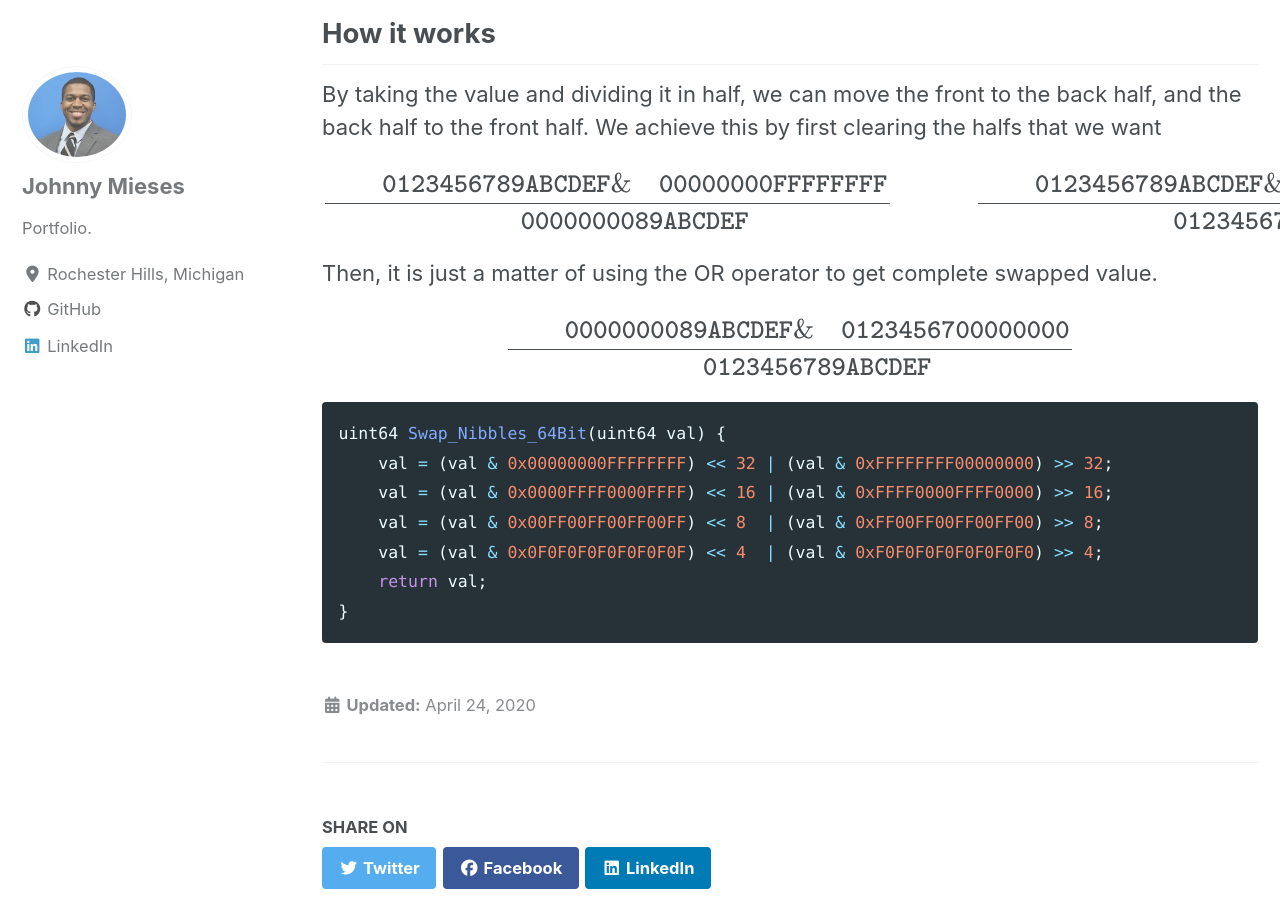
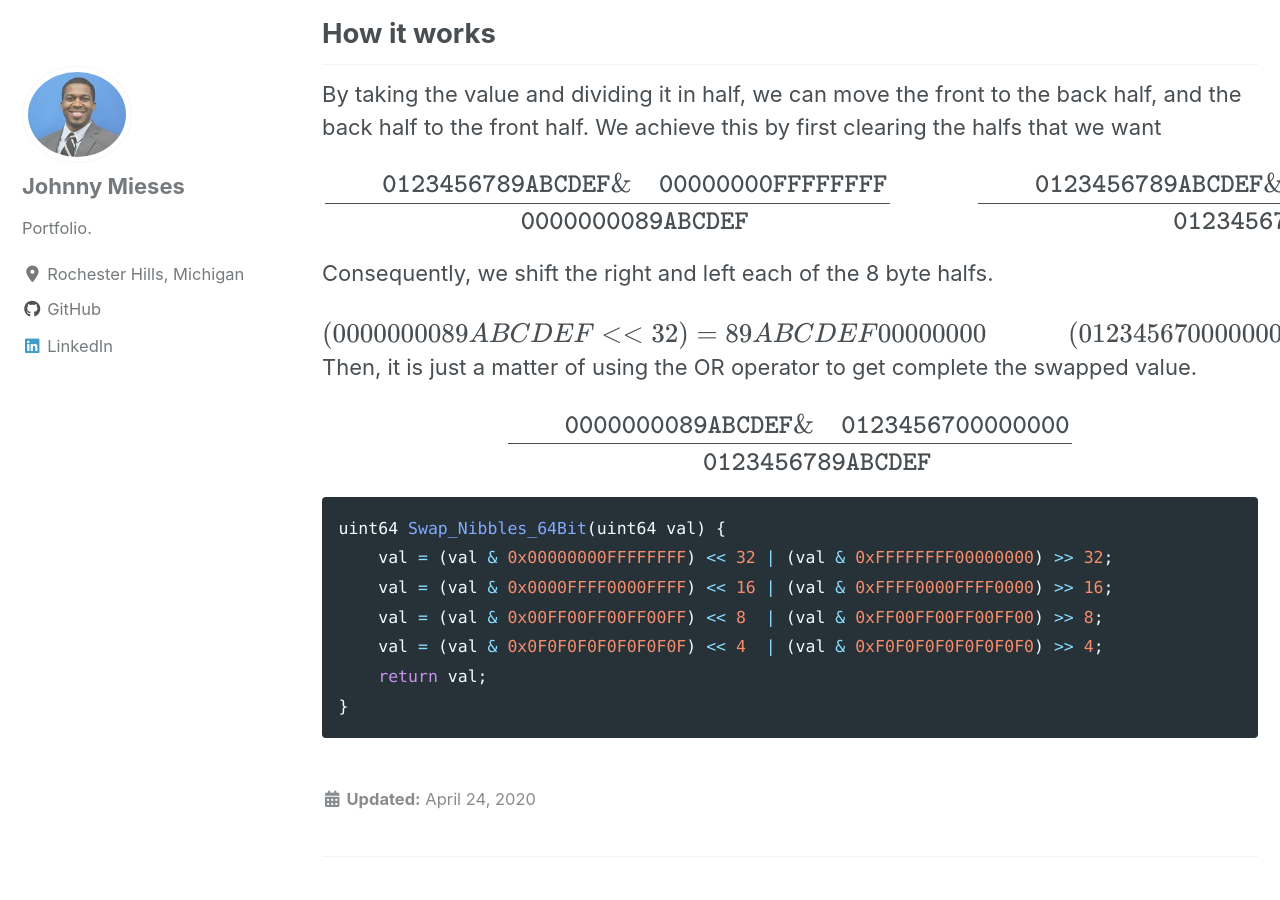
Before and after one commit to jmieses/jmportfolio.github.io, a Jekyll site: the page built from _posts/2020-04-24-Swapping-Nibbles-in-64-bitfield.md, in a window 1280 px wide and 900 px high, scrolled down 860 px. Built offline with Jekyll 4.4.1, drawn with Linux system fonts in a browser that asks for light colours; cached includes are drawn as plain includes; nearby versions of some CDN libraries; formulas are drawn with MathJax 3.

Commit message:
post update

```diff
--- a/_posts/2020-04-24-Swapping-Nibbles-in-64-bitfield.md
+++ b/_posts/2020-04-24-Swapping-Nibbles-in-64-bitfield.md
@@ -24,7 +24,10 @@ By taking the value and dividing it in half, we can move the front to the back h
 $$ \frac{\qquad \texttt{0123456789ABCDEF} \\ \& \quad \texttt{00000000FFFFFFFF}}{\qquad \texttt{0000000089ABCDEF}} \hspace{3em}
 \frac{\qquad \texttt{0123456789ABCDEF} \\ \& \quad \texttt{FFFFFFFF00000000}}{\qquad \texttt{0123456700000000}} $$
 
-Then, it is just a matter of using the OR operator to get complete swapped value.
+Consequently, we shift the right and left each of the 8 byte halfs.
+
+$$(0000000089ABCDEF << 32) = 89ABCDEF00000000 \hspace{3em} (0123456700000000 << 32) = 0000000001234567$$
+Then, it is just a matter of using the OR operator to get complete the swapped value.
 
 $$\frac{\qquad \texttt{0000000089ABCDEF} \\ \& \quad \texttt{0123456700000000}}{\qquad \texttt{0123456789ABCDEF}} $$
 
```
